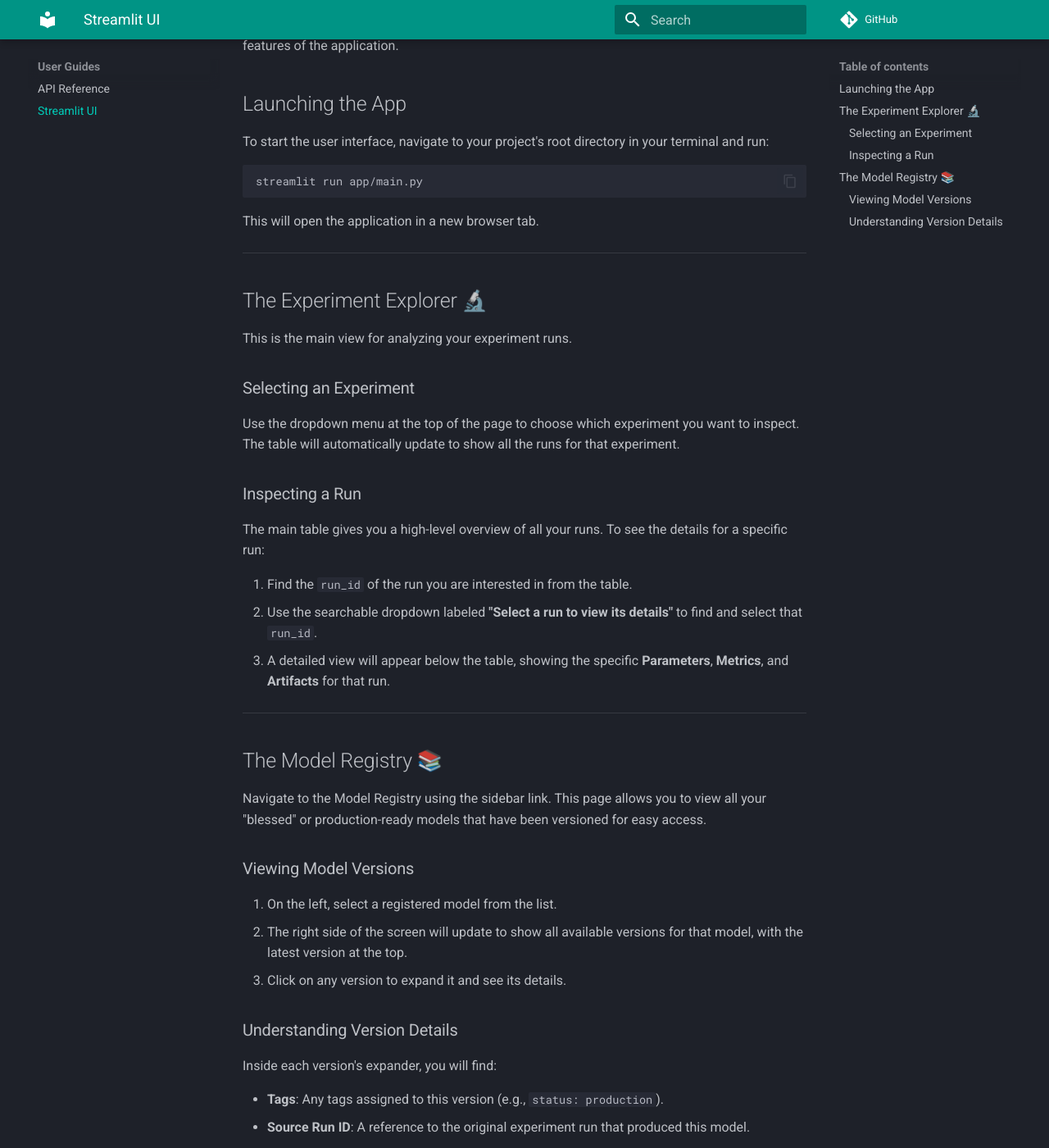
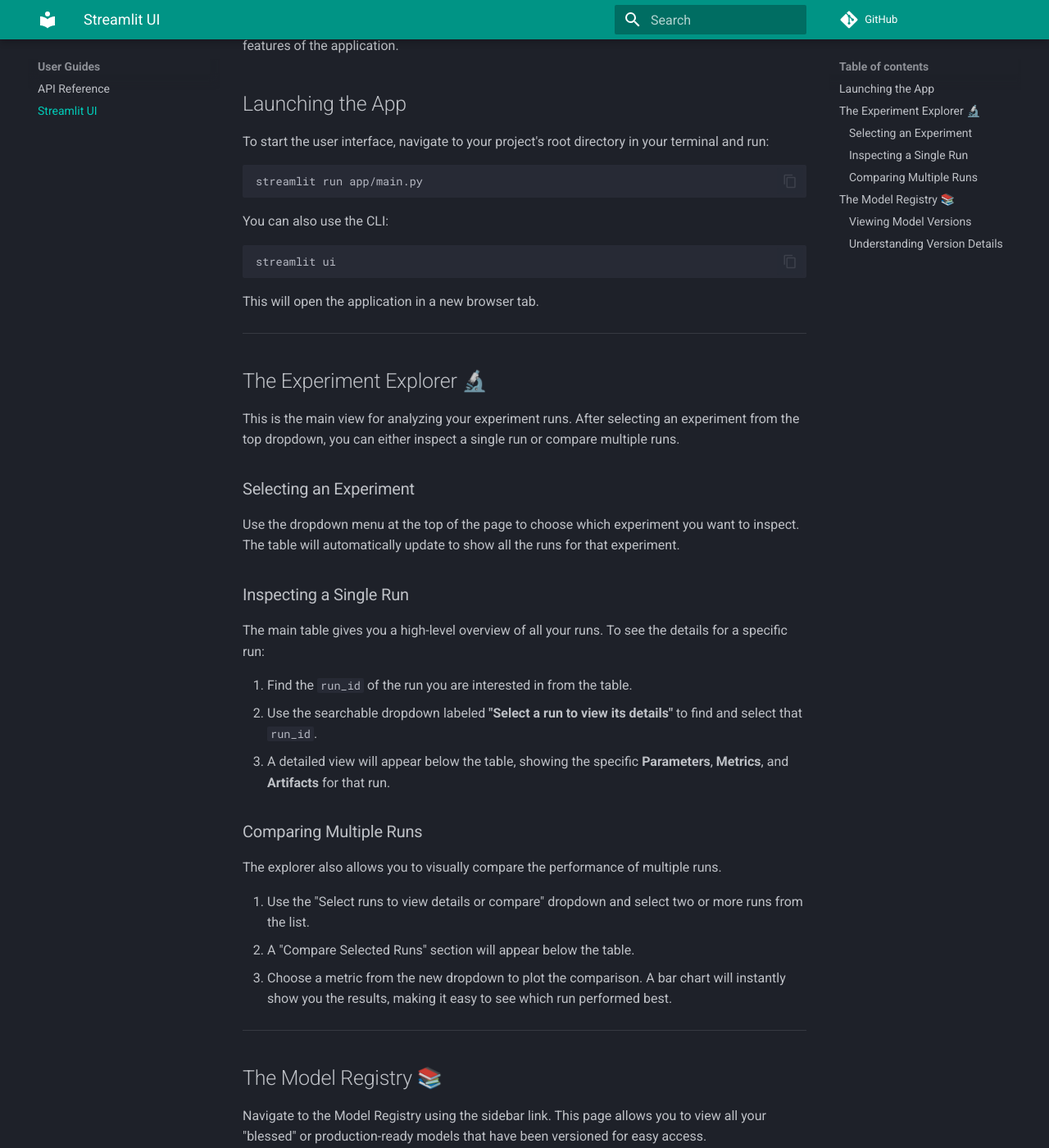
Before and after one commit to gonz4lex/runelog, an MkDocs documentation site: the page built from docs/interface.md, in a window 1280 px wide and 1400 px high, scrolled down 210 px. Shown: the whole window at 82% size. Built offline with MkDocs 1.6.1 and Material for MkDocs 9.7.7, drawn with Linux system fonts in a browser that asks for light colours; comment, search, counter and statistics services are not loaded.

Commit message:
docs: update user interface guide
Closes #18.

````diff
--- a/docs/interface.md
+++ b/docs/interface.md
@@ -10,25 +10,39 @@ To start the user interface, navigate to your project's root directory in your t
 streamlit run app/main.py
 ```
 
+You can also use the CLI:
+
+```bash
+streamlit ui
+```
+
 This will open the application in a new browser tab.
 
 -----
 
 ## The Experiment Explorer 🔬
 
-This is the main view for analyzing your experiment runs.
+This is the main view for analyzing your experiment runs. After selecting an experiment from the top dropdown, you can either inspect a single run or compare multiple runs.
 
 ### Selecting an Experiment
 
 Use the dropdown menu at the top of the page to choose which experiment you want to inspect. The table will automatically update to show all the runs for that experiment.
 
-### Inspecting a Run
+### Inspecting a Single Run
 
 The main table gives you a high-level overview of all your runs. To see the details for a specific run:
 
 1.  Find the `run_id` of the run you are interested in from the table.
 2.  Use the searchable dropdown labeled **"Select a run to view its details"** to find and select that `run_id`.
 3.  A detailed view will appear below the table, showing the specific **Parameters**, **Metrics**, and **Artifacts** for that run.
+
+### Comparing Multiple Runs
+
+The explorer also allows you to visually compare the performance of multiple runs.
+
+1. Use the "Select runs to view details or compare" dropdown and select two or more runs from the list.
+2. A "Compare Selected Runs" section will appear below the table.
+3. Choose a metric from the new dropdown to plot the comparison. A bar chart will instantly show you the results, making it easy to see which run performed best.
 
 -----
 
````
